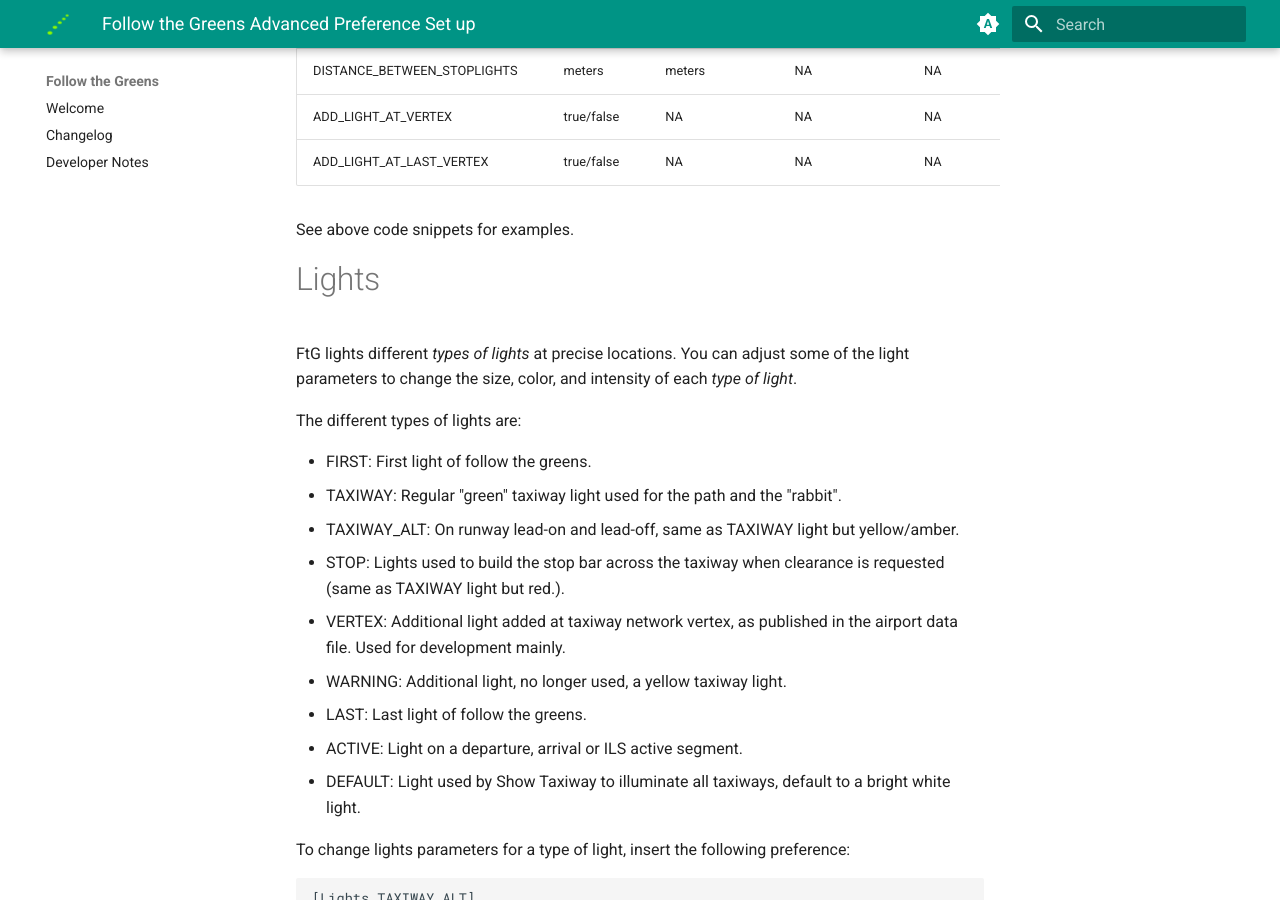
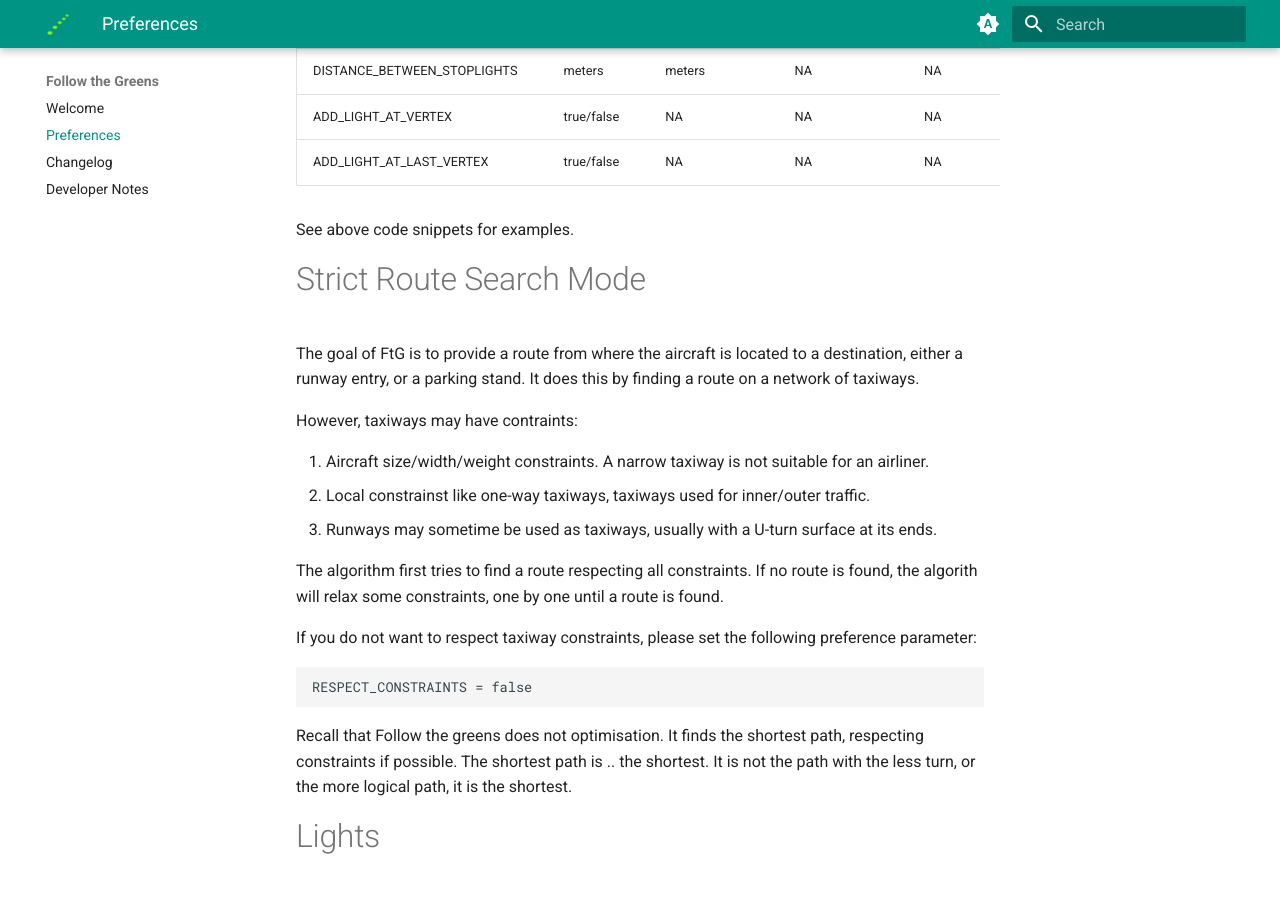
Before and after one commit to devleaks/followthegreens, an MkDocs documentation site: the page built from docs/preferences.md, in a window 1280 px wide and 900 px high, scrolled down 3782 px. Built offline with MkDocs 1.6.1 and Material for MkDocs 9.7.7, drawn with Linux system fonts in a browser that asks for light colours.

````diff
--- a/docs/preferences.md
+++ b/docs/preferences.md
@@ -158,6 +158,33 @@
 See above code snippets for examples.
 
 
+# Strict Route Search Mode
+
+The goal of FtG is to provide a route from where the aircraft is located to a destination,
+either a runway entry, or a parking stand.
+It does this by finding a route on a network of taxiways.
+
+However, taxiways may have contraints:
+
+1. Aircraft size/width/weight constraints. A narrow taxiway is not suitable for an airliner.
+2. Local constrainst like one-way taxiways, taxiways used for inner/outer traffic.
+3. Runways may sometime be used as taxiways, usually with a U-turn surface at its ends.
+
+The algorithm first tries to find a route respecting all constraints.
+If no route is found, the algorith will relax some constraints, one by one until a route is found.
+
+If you do not want to respect taxiway constraints, please set the following preference parameter:
+
+```
+RESPECT_CONSTRAINTS = false
+```
+
+Recall that Follow the greens does not optimisation.
+It finds the shortest path, respecting constraints if possible.
+The shortest path is .. the shortest.
+It is not the path with the less turn, or the more logical path, it is the shortest.
+
+
 # Lights
 
 FtG lights different _types of lights_ at precise locations.
--- a/mkdocs.yml
+++ b/mkdocs.yml
@@ -25,6 +25,7 @@
 
 nav:
 - Welcome: index.md
+- Preferences: preferences.md
 - Changelog: changelog.md
 - Developer Notes: devnotes.md
 
````
Also changed, not shown: docs/index.md (+5 -0 lines), 3 other files.
